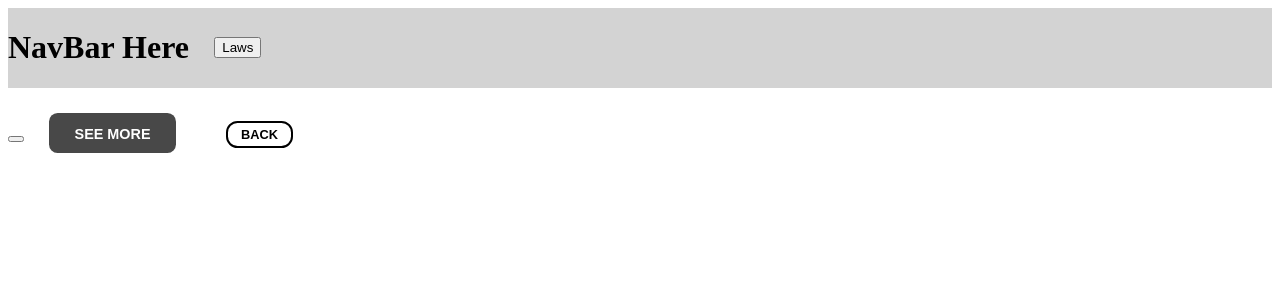
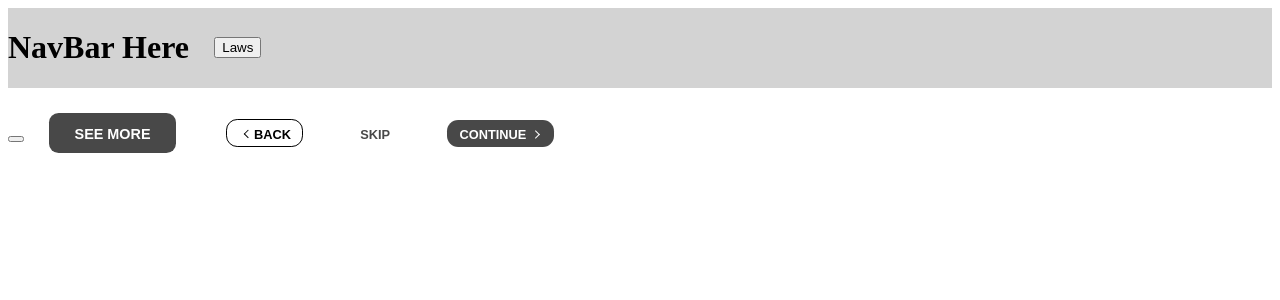
Before and after one commit to cornellh4i/earth-law-center, a React (Create React App) app in the folder client/: page /button in a window 1280 px wide. Shown: the top 300 px of the page. Built offline with nearby package versions, Linux system fonts and the light colour scheme.

Commit message:
finish btns

```diff
--- a/client/src/App.js
+++ b/client/src/App.js
@@ -45,6 +45,16 @@ function App() {
       handleClick={()=>{console.log("clicked")}}
       css="back-btn" />
 
+      <Button
+      text="SKIP"
+      handleClick={()=>{console.log("clicked")}}
+      css="white-median-btn" />
+
+      <Button
+      text="CONTINUE"
+      handleClick={()=>{console.log("clicked")}}
+      css="continue-btn" />
+
     </Router>
   );
 }
--- a/client/src/components/Button/Button.css
+++ b/client/src/components/Button/Button.css
@@ -1,55 +1,73 @@
 .navbar-btn{
   margin: 2%;
 }
-
-
-.back-btn{
-  margin: 2%;
-  padding: 0.3% 1%;
-  color:#000 ;
-  font-weight:bold;
-  font-size:0.8em ;
-  background-color: #fff;
-  border-color:#000;
-  border-width:0.2%;
-  border-style:solid;
-  border-radius:0.9em;
-}
-
-.back-btn::before{
-  border: solid black;
-  border-width: 0 3px 3px 0;
-  display: inline-block;
-  padding: 3px;
-}
-
-.white-median-btn{
-  margin: 2%;
-  padding: 2%;
-  color:#484848 ;
-  background-color: #fff;
-  border-style:none;
-  border-radius:0.6em;
-}
-
 
 .grey-large-btn{
   margin: 2%;
   padding: 1% 2% 0.9%;
   color: #fff;
   font-weight:bold;
-  font-size:0.9em ;
+  font-size:0.9rem ;
   background-color:#484848 ;
   border-style:none;
-  border-radius:0.6em;
+  border-radius:0.6rem;
+  cursor: pointer;
 }
 
+.back-btn{
+  margin: 2%;
+  padding: 0.5% 0.9% 0.37% 1.6%;
+  color:#000 ;
+  font-weight:bold;
+  font-size:0.8rem ;
+  background-color: #fff;
+  border-color:#000;
+  border-width:0.05rem;
+  border-style:solid;
+  border-radius:0.7rem;
+  cursor: pointer;
+}
+
+.back-btn::before{
+  padding:0.17rem;
+  margin: 2% 0%;
+  content:" ";
+  border-bottom: 0.12rem solid #000;
+  border-left: 0.12rem solid #000;
+  transform: translateX(-50%) rotate(45deg);
+  display: inline-block;
+}
 
 .continue-btn{
   margin: 2%;
-  padding: 2%;
-  color: #fff;
-  background-color:#484848 ;
+  padding: 0.55% 1.7% 0.4% 1.0%;
+  color:#fff ;
+  font-weight:bold;
+  font-size:0.8rem ;
+  background-color: #484848;
+  border-width:0.05rem;
   border-style:none;
-  border-radius:0.6em;
+  border-radius:0.7rem;
+  cursor: pointer;
 }
+
+.continue-btn::after{
+  padding:0.17rem;
+  margin: 2% 0%;
+  content:" ";
+  border-bottom: 0.12rem solid #fff;
+  border-left: 0.12rem solid #fff;
+  transform: translateX(100%) rotate(225deg);
+  display: inline-block;
+}
+
+.white-median-btn{
+  margin: 2%;
+  padding: 0.5%;
+  color:#484848 ;
+  font-weight:bold;
+  font-size:0.8rem ;
+  background-color: #fff;
+  border-style:none;
+  cursor: pointer;
+}
```
